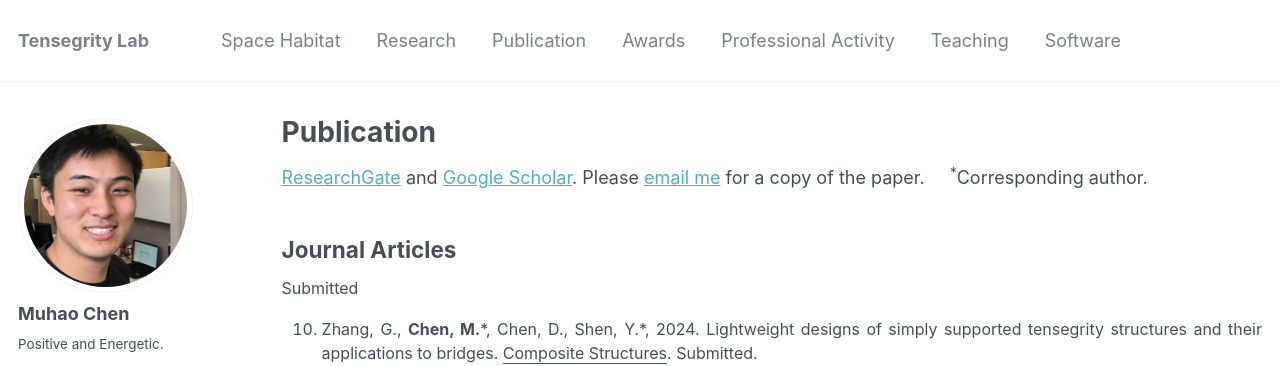
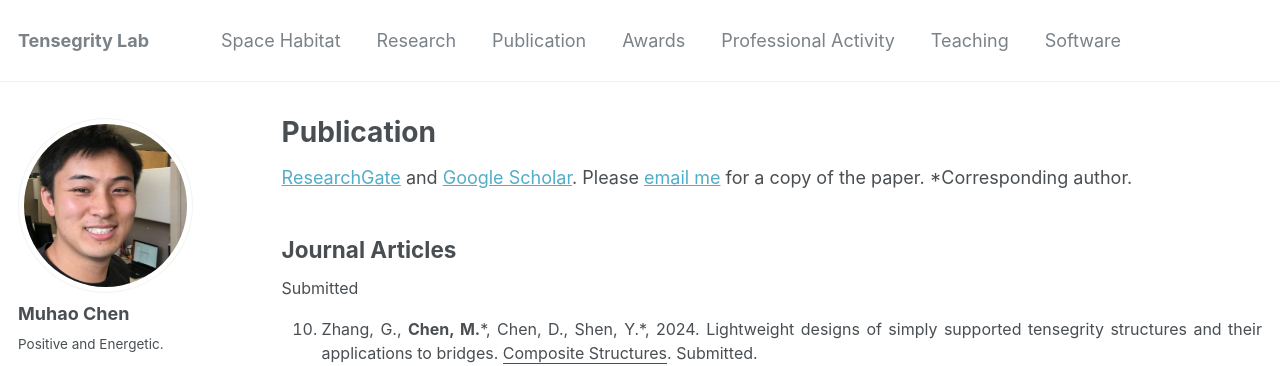
Before and after one commit to Muhao-Chen/muhao-chen.github.io, a Jekyll site: the page built from _pages/publication.md, in a window 1280 px wide and 900 px high. Shown: the top 366 px of the window. Built offline with Jekyll 4.4.1, drawn with Linux system fonts in a browser that asks for light colours.

```diff
--- a/_pages/publication.md
+++ b/_pages/publication.md
@@ -8,8 +8,7 @@ toc: true
 
 <div style="text-align: justify;" markdown="1">
 
-[ResearchGate](https://www.researchgate.net/profile/Muhao-Chen-2) and [Google Scholar](https://scholar.google.com/citations?hl=en&user=2g3lz0AAAAAJ&view_op=list_works&sortby=pubdate). Please [email me](mailto:muhaochen@tamu.edu) for a copy of the paper.
-<sup>*</sup>Corresponding author.
+[ResearchGate](https://www.researchgate.net/profile/Muhao-Chen-2) and [Google Scholar](https://scholar.google.com/citations?hl=en&user=2g3lz0AAAAAJ&view_op=list_works&sortby=pubdate). Please [email me](mailto:muhaochen@tamu.edu) for a copy of the paper. *Corresponding author.
 
 
 ## Journal Articles
```
